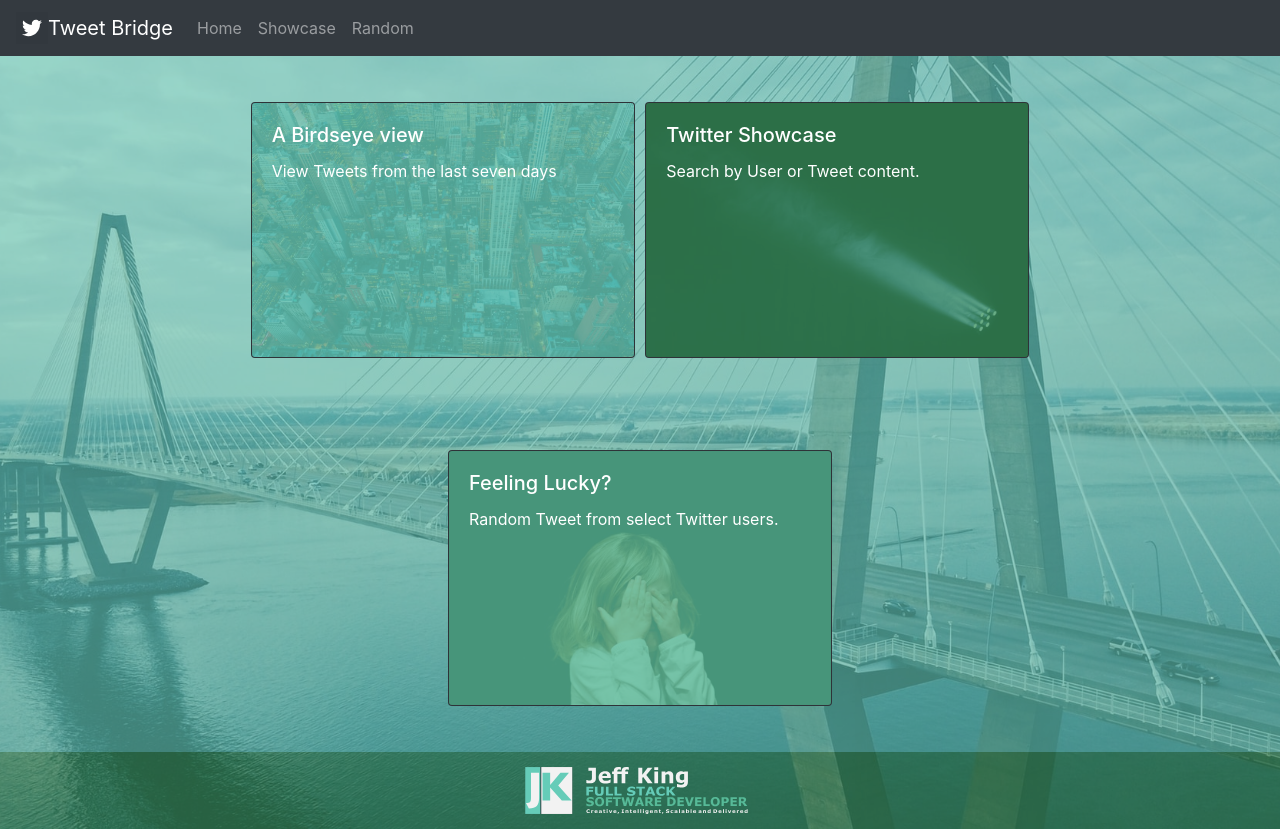
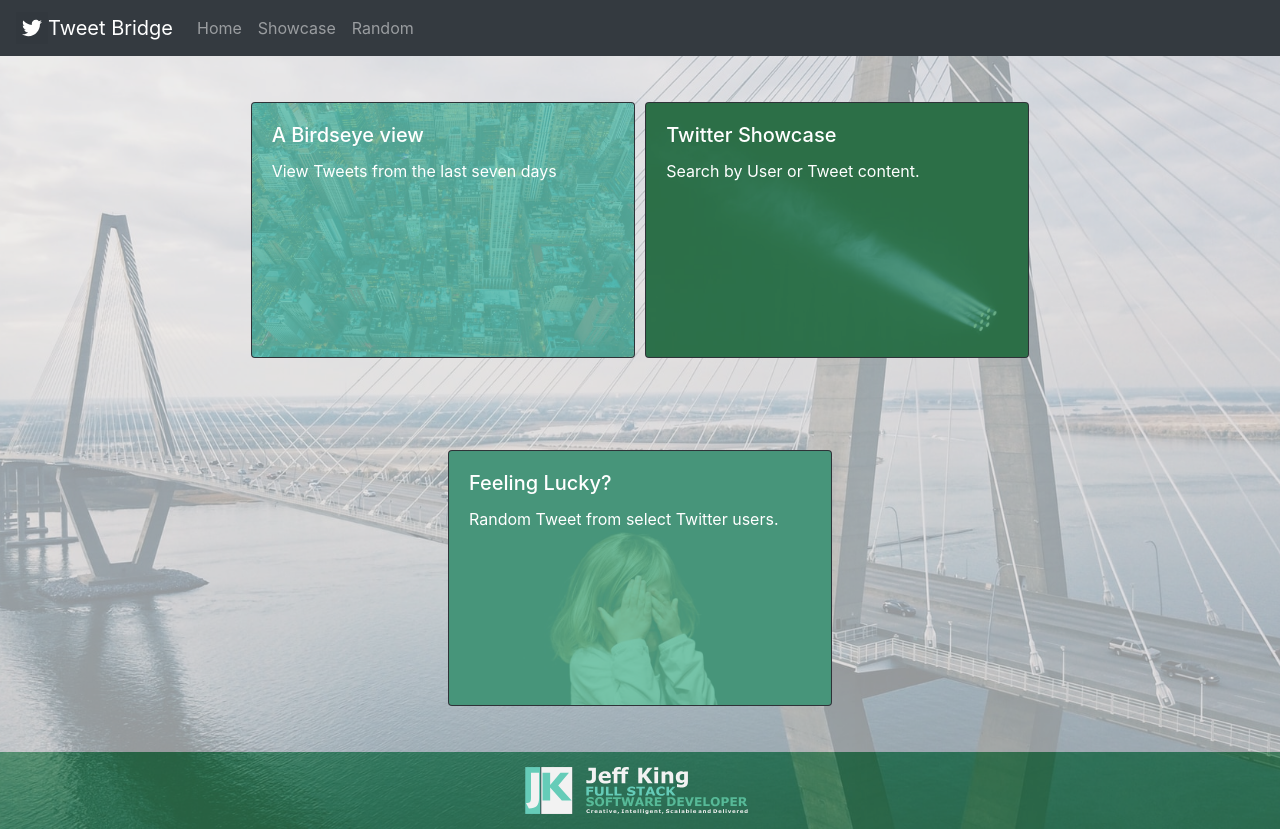
Before and after one commit to jazfunk/twitter-showcase-app, a React (Create React App) app: page / in a window 1280 px wide. Built offline with nearby package versions, Linux system fonts and the light colour scheme.

Commit message:
Change showcase bg color to light

```diff
--- a/src/App.css
+++ b/src/App.css
@@ -8,11 +8,11 @@
 }
 
 .App-main {
-  background-color: rgba(101, 204, 184, 0.6);
+  background-color: rgba(242, 242, 242, 0.6);
   height: 87vh;
   display: flex;
   flex-direction: column;
-  color: #F2F2F2;
+  color: #57BA98;
 }
 
 .home-container {
```
